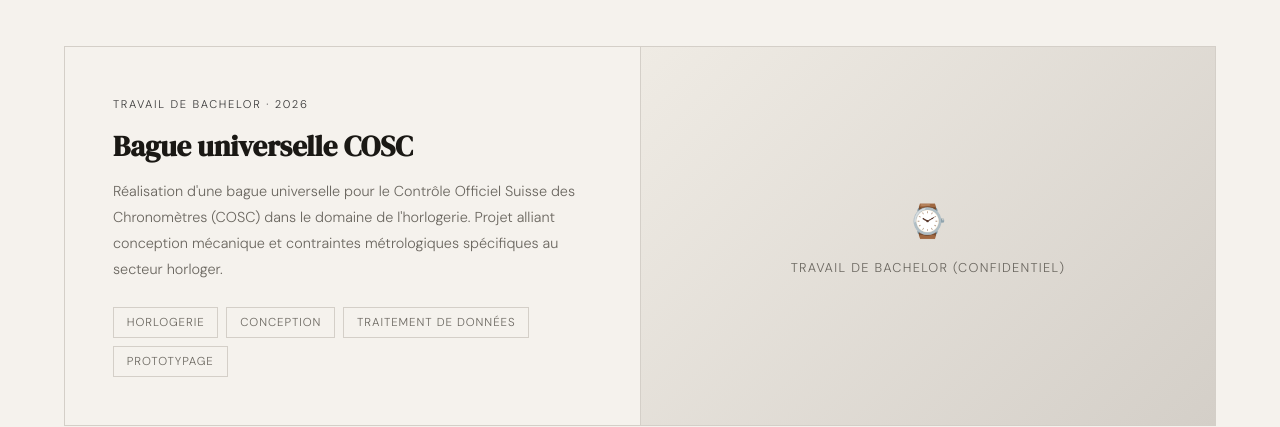
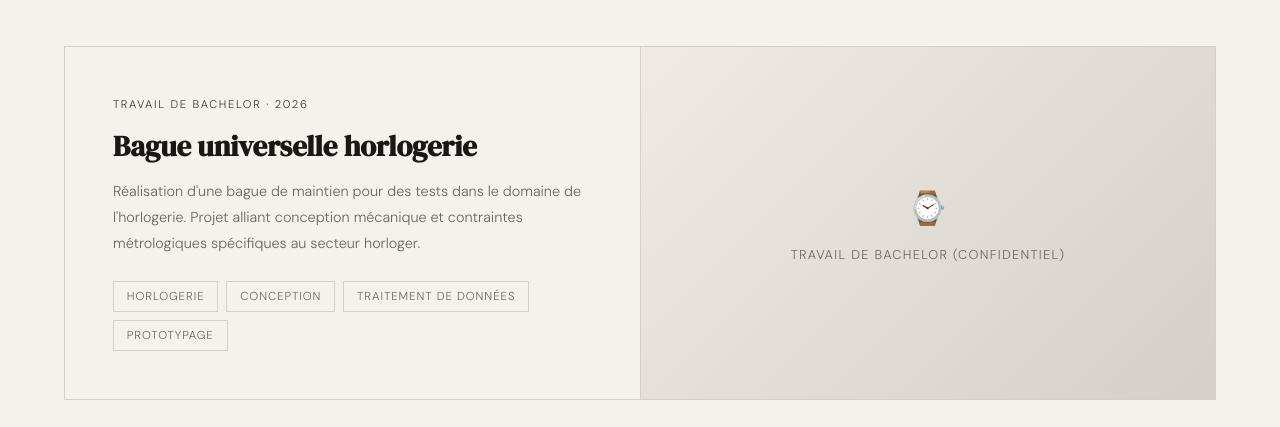
Before and after one commit to Thibault-Magne/thibault-magne.github.io, a plain HTML site: page index.html in a window 1280 px wide. Shown: the part 1900-2327 px from the top of the page. Drawn offline with Linux system fonts and the light colour scheme.

Commit message:
changement de cv

```diff
--- a/index.html
+++ b/index.html
@@ -689,8 +689,8 @@
     </div>
     <div class="projet-content">
       <p class="projet-tag">Travail de Bachelor · 2026</p>
-      <h3 class="projet-title">Bague universelle COSC</h3>
-      <p class="projet-desc">Réalisation d'une bague universelle pour le Contrôle Officiel Suisse des Chronomètres (COSC) dans le domaine de l'horlogerie. Projet alliant conception mécanique et contraintes métrologiques spécifiques au secteur horloger.</p>
+      <h3 class="projet-title">Bague universelle horlogerie</h3>
+      <p class="projet-desc">Réalisation d'une bague de maintien pour des tests dans le domaine de l'horlogerie. Projet alliant conception mécanique et contraintes métrologiques spécifiques au secteur horloger.</p>
       <div class="projet-tags">
         <span class="tag">Horlogerie</span>
         <span class="tag">Conception</span>
```
Also changed, not shown: 1 other file.
